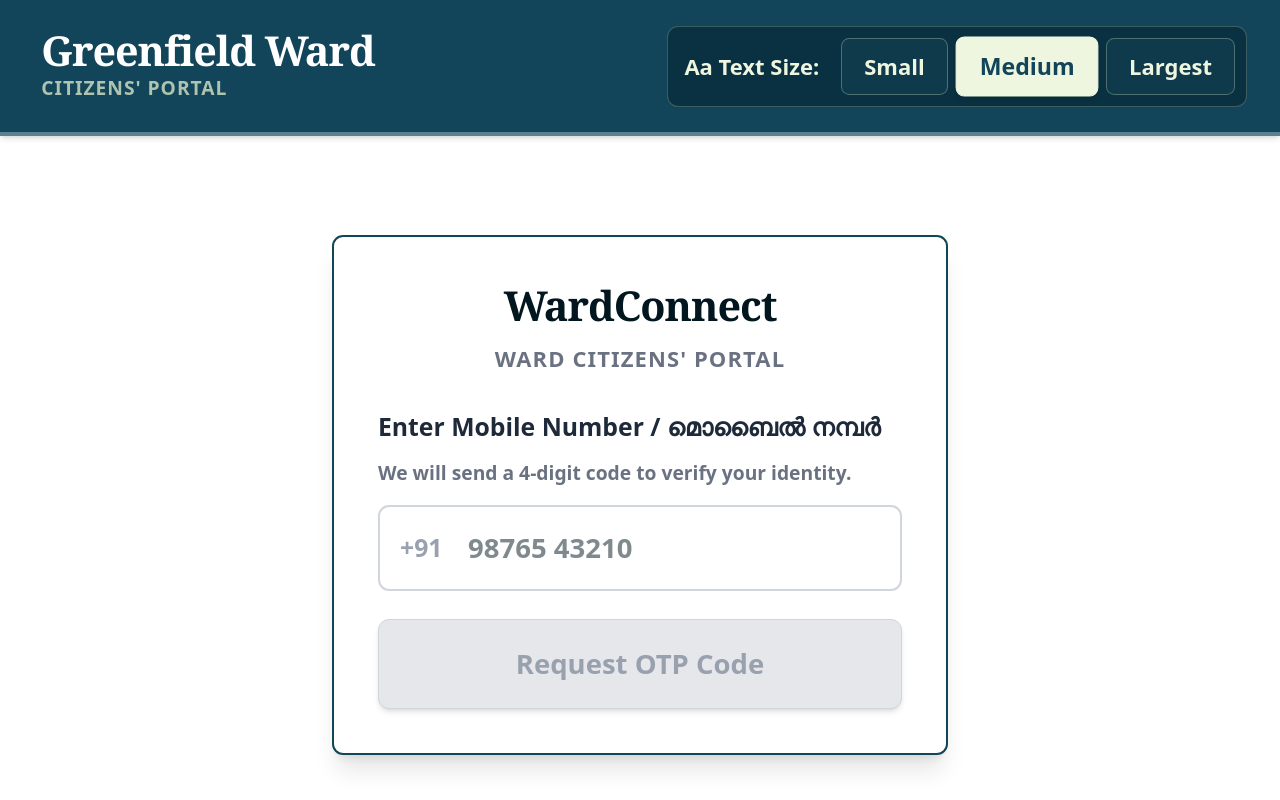
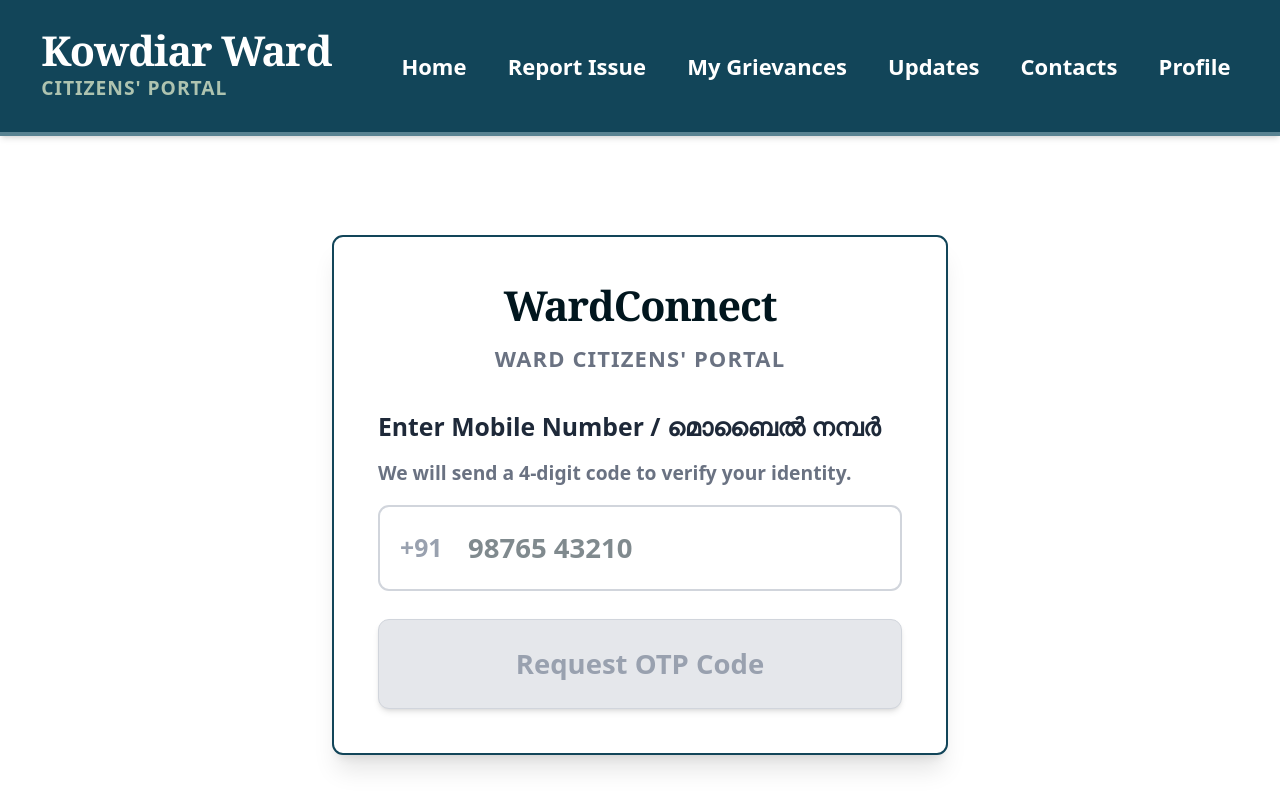
Before and after one commit to mahreenzuraiq/poc-secret, a Next.js app: page /login in a window 1280 px wide. Shown: the top 800 px of the page. Built offline with nearby package versions, Linux system fonts and the light colour scheme; a web font is replaced by a local one.

Commit message:
feat: add navbar, create Contacts page, add civic footer, and rename to Kowdiar Ward

```diff
--- /dev/null
+++ b/src/app/contact/page.tsx
@@ -0,0 +1,149 @@
+'use client';
+
+import React from 'react';
+import Link from 'next/link';
+
+interface ContactItem {
+  name: string;
+  role: string;
+  phone: string;
+  email?: string;
+  officeHours?: string;
+  location?: string;
+  description: string;
+}
+
+const OFFICE_BEARERS: ContactItem[] = [
+  {
+    name: 'Councillor Satheesh Kumar',
+    role: 'Ward Councillor',
+    phone: '+91 94470 12345',
+    email: 'councillor.kowdiar@municipal.gov.in',
+    location: 'Ward Councillor Office, Kowdiar Community Hall (Room A)',
+    description: 'Elected representative. Handles local policy, citizen grievances, public works, and ward developmental projects.'
+  },
+  {
+    name: 'Smt. Bindu R.',
+    role: 'Health Inspector (HI)',
+    phone: '+91 94470 67890',
+    email: 'hi.kowdiar@municipal.gov.in',
+    location: 'Kowdiar Primary Health Sub-Center',
+    description: 'Responsible for public sanitation, mosquito prevention, local health camps, and cleanliness inspections.'
+  },
+  {
+    name: 'Sri. Anil Kumar',
+    role: 'Junior Health Inspector (JHI)',
+    phone: '+91 94470 54321',
+    description: 'Handles waste management, street sweeping schedules, garbage pile complaints, and drainage clogging issues.'
+  },
+  {
+    name: 'Smt. Geetha S.',
+    role: 'Ward Secretary',
+    phone: '+91 94470 98765',
+    location: 'Kowdiar Ward Office Annex',
+    description: 'Handles official certifications, birth/death records, municipal taxes, and general administrative requests.'
+  }
+];
+
+export default function ContactPage() {
+  return (
+    <div className="flex flex-col gap-6 py-2">
+
+      {/* Top Header */}
+      <div className="flex items-center gap-4">
+        <Link
+          href="/"
+          className="p-3.5 bg-gray-150 hover:bg-gray-200 text-gray-700 font-extrabold rounded-lg border-2 border-gray-250 transition-colors flex items-center justify-center active:scale-[0.95]"
+          style={{ minHeight: '56px', minWidth: '80px' }}
+          title="Back to dashboard"
+        >
+          Back
+        </Link>
+        <h2 className="text-3xl font-black text-gray-900">
+          Ward Directory & Contacts
+        </h2>
+      </div>
+
+      <p className="text-gray-550 text-base leading-relaxed font-semibold mt-[-8px]">
+        Contact your Kowdiar Ward office bearers and inspectors directly for queries, certificate verifications, or emergency municipal services.
+      </p>
+
+      {/* Grid of Bearers */}
+      <div className="grid grid-cols-1 md:grid-cols-2 gap-6 mt-2">
+        {OFFICE_BEARERS.map((bearer, idx) => (
+          <div
+            key={idx}
+            className="bg-white rounded-lg border-2 border-gray-200 p-6 shadow-sm flex flex-col justify-between gap-4"
+          >
+            <div className="flex flex-col gap-2">
+              <span className="text-xs font-bold px-2 py-0.5 rounded bg-dark-teal/15 text-dark-teal self-start uppercase tracking-wider">
+                {bearer.role}
+              </span>
+              <h3 className="text-2xl font-extrabold text-gray-900 leading-tight">
+                {bearer.name}
+              </h3>
+              <p className="text-gray-650 text-base mt-1 leading-relaxed">
+                {bearer.description}
+              </p>
+            </div>
+
+            <div className="border-t border-gray-150 pt-4 flex flex-col gap-2 text-base font-semibold">
+              <div className="flex items-center gap-2">
+                <span className="text-gray-500">Phone:</span>
+                <a
+                  href={`tel:${bearer.phone.replace(/\s+/g, '')}`}
+                  className="text-dark-teal hover:underline font-extrabold"
+                >
+                  {bearer.phone}
+                </a>
+              </div>
+              {bearer.email && (
+                <div className="flex items-center gap-2">
+                  <span className="text-gray-500">Email:</span>
+                  <a
+                    href={`mailto:${bearer.email}`}
+                    className="text-dark-teal hover:underline text-sm font-bold truncate max-w-[280px]"
+                  >
+                    {bearer.email}
+                  </a>
+                </div>
+              )}
+              {bearer.location && (
+                <div className="flex flex-col gap-0.5 text-sm text-gray-500 mt-1 italic">
+                  <span>Office Location:</span>
+                  <span className="font-normal text-gray-650">{bearer.location}</span>
+                </div>
+              )}
+            </div>
+          </div>
+        ))}
+      </div>
+
+      {/* Emergency & Helpline Panel */}
+      <div className="bg-ash-grey/15 border border-ash-grey/40 rounded-lg p-6 mt-4 flex flex-col gap-4">
+        <h3 className="text-xl font-bold text-ink-black uppercase tracking-wider">
+          Municipal Helplines
+        </h3>
+
+        <div className="grid grid-cols-1 sm:grid-cols-2 gap-4 text-base font-bold">
+          <div className="bg-white rounded-lg p-4 border border-gray-250 flex flex-col gap-1.5 shadow-xs">
+            <span className="text-gray-500 font-semibold text-sm">Kowdiar Ward Office Helpdesk</span>
+            <a href="tel:04712345678" className="text-dark-teal hover:underline text-xl font-extrabold">
+              0471-2345678
+            </a>
+            <span className="text-xs text-gray-400 font-semibold">Hours: 10:00 AM - 5:00 PM (Mon-Sat)</span>
+          </div>
+
+          <div className="bg-white rounded-lg p-4 border border-gray-250 flex flex-col gap-1.5 shadow-xs">
+            <span className="text-gray-500 font-semibold text-sm">Municipal Corporation Toll-Free (24/7)</span>
+            <a href="tel:155300" className="text-dark-teal hover:underline text-xl font-extrabold">
+              155300
+            </a>
+            <span className="text-xs text-gray-400 font-semibold">Toll-free within Trivandrum district</span>
+          </div>
+        </div>
+      </div>
+
+    </div>
+  );
+}
--- a/src/app/layout.tsx
+++ b/src/app/layout.tsx
@@ -7,7 +7,7 @@ import AuthGuard from "@/components/AuthGuard";
 import Header from "@/components/Header";
 
 export const metadata: Metadata = {
-  title: "Greenfield Ward Citizens' Portal",
+  title: "Kowdiar Ward Citizens' Portal",
   description: "An easy-to-use, elderly-friendly application for ward residents to report local issues and view community news.",
   manifest: "/manifest.json",
   appleWebApp: {
@@ -36,6 +36,20 @@ export default function RootLayout({
               <main className="flex-1 w-full max-w-4xl mx-auto p-4 sm:p-6 flex flex-col gap-6">
                 {children}
               </main>
+
+              {/* Site Footer */}
+              <footer className="w-full bg-gray-50 border-t border-gray-200 py-8 px-6 mt-12 text-center text-sm font-semibold text-gray-550">
+                <div className="max-w-4xl mx-auto flex flex-col sm:flex-row items-center justify-between gap-4">
+                  <div className="flex flex-col text-left gap-1">
+                    <span className="font-extrabold text-base text-gray-800">Kowdiar Ward Citizens' Portal</span>
+                    <span className="text-xs text-gray-500 font-medium">Official local citizen reporting system of Kowdiar Ward.</span>
+                  </div>
+                  <div className="flex flex-col text-right gap-1 text-xs">
+                    <span>Helpdesk: <a href="tel:04712345678" className="text-dark-teal hover:underline font-extrabold">0471-2345678</a></span>
+                    <span className="text-gray-400 font-normal">© 2026 Kowdiar Municipal Corporation. All rights reserved.</span>
+                  </div>
+                </div>
+              </footer>
             </AuthGuard>
           </ThemeProvider>
         </AuthProvider>
--- a/src/app/profile/page.tsx
+++ b/src/app/profile/page.tsx
@@ -49,7 +49,7 @@ export default function ProfilePage() {
   };
 
   const handleLogoutClick = () => {
-    if (confirm("Are you sure you want to log out of Greenfield Ward Portal?")) {
+    if (confirm("Are you sure you want to log out of Kowdiar Ward Portal?")) {
       logout();
     }
   };
@@ -122,7 +122,7 @@ export default function ProfilePage() {
             required
             value={ward}
             onChange={(e) => setWard(e.target.value)}
-            placeholder="e.g. Greenfield Ward 12"
+            placeholder="e.g. Kowdiar Ward 12"
             className="w-full border-2 border-gray-300 rounded-lg p-4 text-lg font-bold focus:border-dark-teal focus:ring-4 focus:ring-dark-teal/15 outline-none transition-all text-ink-black"
             style={{ minHeight: '56px' }}
           />
--- a/src/app/raise-complaint/page.tsx
+++ b/src/app/raise-complaint/page.tsx
@@ -163,7 +163,7 @@ export default function RaiseComplaintPage() {
         </div>
 
         <p className="text-gray-700 text-lg leading-relaxed font-semibold">
-          Your complaint <strong>"{submittedComplaint.title}"</strong> has been saved. Our Greenfield Ward team has received the alert and will schedule inspections.
+          Your complaint <strong>"{submittedComplaint.title}"</strong> has been saved. Our Kowdiar Ward team has received the alert and will schedule inspections.
         </p>
 
         {/* Audio confirmation */}
--- a/src/app/updates/page.tsx
+++ b/src/app/updates/page.tsx
@@ -37,7 +37,7 @@ export default function UpdatesPage() {
       </div>
 
       <p className="text-gray-550 text-base leading-relaxed font-semibold mt-[-8px]">
-        Stay updated on sales, medical camps, and maintenance schedules in Greenfield Ward. Press "Listen to News" on any card to play it out loud.
+        Stay updated on sales, medical camps, and maintenance schedules in Kowdiar Ward. Press "Listen to News" on any card to play it out loud.
       </p>
 
       {/* Grid listing */}
--- a/src/components/AuthContext.tsx
+++ b/src/components/AuthContext.tsx
@@ -47,7 +47,7 @@ export function AuthProvider({ children }: { children: React.ReactNode }) {
     const defaultProfile: UserProfile = {
       name: 'John Doe',
       phone: phone,
-      ward: 'Greenfield Ward 12',
+      ward: 'Kowdiar Ward 12',
       houseNo: 'GH-42'
     };
     setUser(defaultProfile);
--- a/src/components/Header.tsx
+++ b/src/components/Header.tsx
@@ -1,74 +1,55 @@
 'use client';
 
 import React from 'react';
-import { useTheme } from './ThemeProvider';
 import Link from 'next/link';
+import { usePathname } from 'next/navigation';
 
 export default function Header() {
-  const { textSize, setTextSize } = useTheme();
+  const pathname = usePathname();
+
+  const getLinkClass = (path: string) => {
+    const base = "text-base font-extrabold py-2 px-3 rounded-md transition-all ";
+    if (pathname === path) {
+      return base + "bg-beige text-dark-teal shadow-sm";
+    }
+    return base + "text-white hover:text-beige hover:bg-white/10";
+  };
 
   return (
     <header className="bg-dark-teal text-beige shadow-md border-b-4 border-air-force py-4 px-6 sticky top-0 z-50">
-      <div className="max-w-4xl mx-auto flex flex-col sm:flex-row items-center justify-between gap-4">
+      <div className="max-w-4xl mx-auto flex flex-col md:flex-row items-center justify-between gap-4">
         {/* Branding */}
         <Link
           href="/"
           className="flex items-center gap-3 focus:outline-none focus:ring-4 focus:ring-air-force/50 rounded-md p-1.5"
         >
           <div className="flex flex-col text-left">
-            <h1 className="text-2xl sm:text-3xl font-extrabold tracking-tight leading-none text-white">Greenfield Ward</h1>
+            <h1 className="text-2xl sm:text-3xl font-extrabold tracking-tight leading-none text-white">Kowdiar Ward</h1>
             <span className="text-ash-grey text-sm font-bold uppercase tracking-wider mt-0.5">Citizens' Portal</span>
           </div>
         </Link>
 
-        {/* Accessibility control */}
-        <div className="flex items-center gap-3 bg-ink-black/40 p-2 rounded-lg border border-ash-grey/30">
-          <span className="text-base font-bold text-beige px-1">Aa Text Size:</span>
-
-          <div className="flex gap-2">
-            <button
-              type="button"
-              onClick={() => setTextSize('normal')}
-              className={`px-4 py-2 font-bold rounded-md transition-all border ${
-                textSize === 'normal'
-                  ? 'bg-beige border-beige text-dark-teal shadow-md font-extrabold scale-105'
-                  : 'bg-dark-teal/50 border-ash-grey/40 text-beige hover:bg-dark-teal/80'
-              }`}
-              style={{ minHeight: '48px', minWidth: '48px' }}
-              title="Normal text size"
-            >
-              Small
-            </button>
-
-            <button
-              type="button"
-              onClick={() => setTextSize('large')}
-              className={`px-4 py-2 font-bold rounded-md transition-all border ${
-                textSize === 'large'
-                  ? 'bg-beige border-beige text-dark-teal shadow-md font-extrabold scale-105'
-                  : 'bg-dark-teal/50 border-ash-grey/40 text-beige hover:bg-dark-teal/80'
-              }`}
-              style={{ minHeight: '48px', minWidth: '48px' }}
-              title="Large text size"
-            >
-              Medium
-            </button>
-
-            <button
-              type="button"
-              onClick={() => setTextSize('xlarge')}
-              className={`px-4 py-2 font-bold rounded-md transition-all border ${
-                textSize === 'xlarge'
-                  ? 'bg-beige border-beige text-dark-teal shadow-md font-extrabold scale-105'
-                  : 'bg-dark-teal/50 border-ash-grey/40 text-beige hover:bg-dark-teal/80'
-              }`}
-              style={{ minHeight: '48px', minWidth: '48px' }}
-              title="Extra large text size"
-            >
-              Largest
-            </button>
-          </div>
-        </div>
+        {/* Navigation Menu */}
+        <nav className="flex items-center gap-1.5 flex-wrap justify-center md:justify-end">
+          <Link href="/" className={getLinkClass('/')}>
+            Home
+          </Link>
+          <Link href="/raise-complaint" className={getLinkClass('/raise-complaint')}>
+            Report Issue
+          </Link>
+          <Link href="/complaints" className={getLinkClass('/complaints')}>
+            My Grievances
+          </Link>
+          <Link href="/updates" className={getLinkClass('/updates')}>
+            Updates
+          </Link>
+          <Link href="/contact" className={getLinkClass('/contact')}>
+            Contacts
+          </Link>
+          <Link href="/profile" className={getLinkClass('/profile')}>
+            Profile
+          </Link>
+        </nav>
       </div>
     </header>
   );
--- a/src/utils/storage.ts
+++ b/src/utils/storage.ts
@@ -45,7 +45,7 @@ export function saveComplaint(complaint: Omit<Complaint, 'id' | 'createdAt' | 's
     id: 'CMP-' + Math.floor(100000 + Math.random() * 900000),
     createdAt: new Date().toISOString(),
     status: 'Received',
-    ward: 'Greenfield Ward 12'
+    ward: 'Kowdiar Ward 12'
   };
 
   const current = getComplaints();
@@ -76,7 +76,7 @@ export const MOCK_NEWS: NewsItem[] = [
   {
     id: 'n3',
     title: 'Road Maintenance: Ward Main Highway',
-    description: 'Pothole repairs and tarring work on the Greenfield Main Highway will commence from Tuesday morning. Traffic will be diverted through Station Road. Expected completion within 3 days.',
+    description: 'Pothole repairs and tarring work on the Kowdiar Main Road will commence from Tuesday morning. Traffic will be diverted through Station Road. Expected completion within 3 days.',
     category: 'Maintenance',
     priority: 'Medium',
     date: 'July 21, 2026',
```
Also changed, not shown: src/app/page.tsx (+6 -5 lines).
